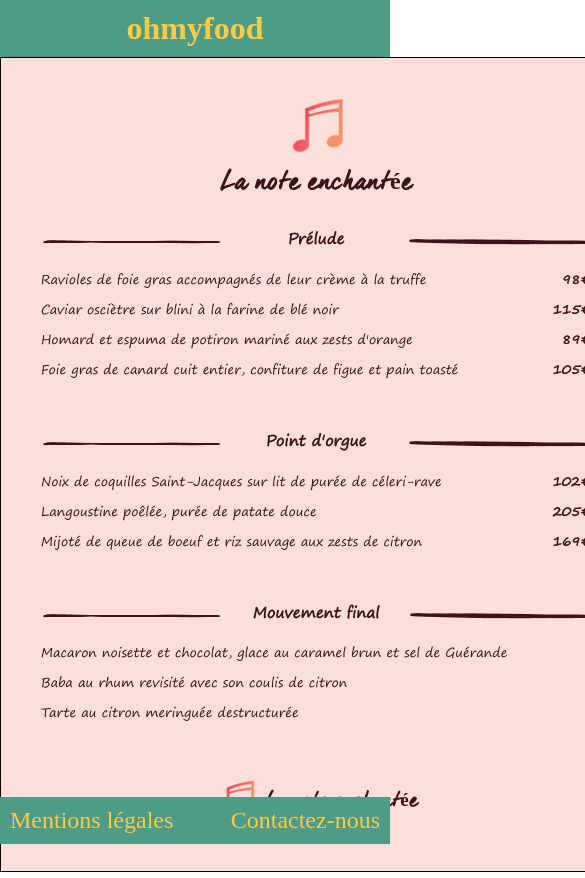
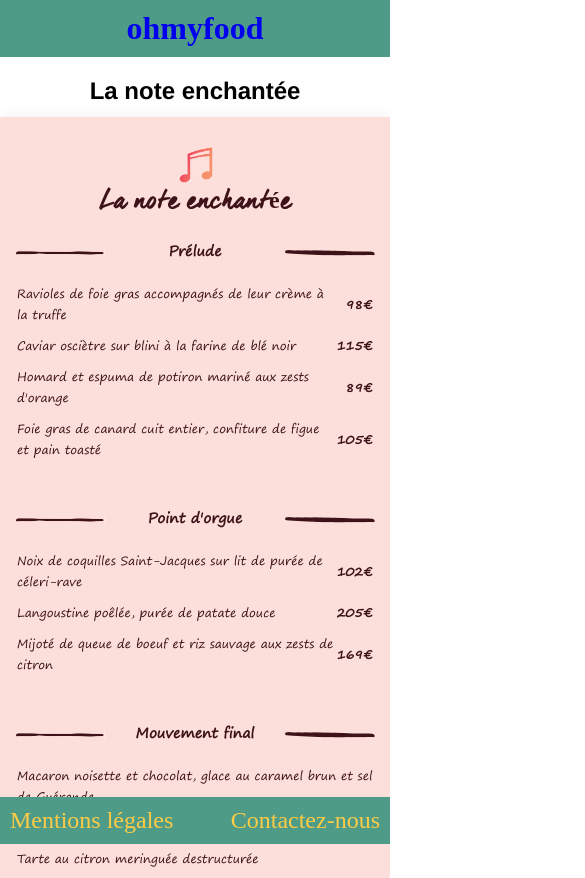
Before and after one commit to Jonathan-admin/Ohmyfood, a website: page templates/la_note_enchantee.html in a window 390 px wide. Shown: the top 878 px of the page, 585 px wide, since content can reach past the window. Drawn offline with Linux system fonts and the light colour scheme.

Commit message:
Responsive menu 1 terminé

```diff
--- a/css/base/_policies.scss
+++ b/css/base/_policies.scss
@@ -34,3 +34,7 @@
     font-family: 'DecaSerif';
     src: url('../fonts/DecaSerif.otf');
 }
+@font-face {
+    font-family: 'Helvetica';
+    src: url('../fonts/HelveticaStdBold.ttf');
+}
--- a/css/components/_block.scss
+++ b/css/components/_block.scss
@@ -1,32 +1,31 @@
-
 .menu-prev {
-    width: 30%;
-    min-width: 550px;
-    margin: auto;
     text-align: center;
-    border: 1px solid black;
-    box-shadow: 2px 2px 2px black;
-    div {
-        display: flex;
-        justify-content: space-between;
-    }
-    ul {
-        padding-left: 0;
+    box-shadow: 1px 1px 15px rgb(234,234,234);
+    &__content {
+        table-layout: auto;
+        width: 100%;
+        tr {
+            td {
                 &:nth-child(1) {
                     text-align: left;
                 }
                 &:nth-child(2) {
                     text-align: right;
                 }
-        li {
-            list-style-type: none;
             }
         }
-    &__heading {
+    }
+    &__head-section {
         display: flex;
+        justify-content: space-between;
+        img {
+            position: relative;
+        }
         div {
             display: block;
             h3 {
+                margin: 0;
+                background-color: red;
                 &:hover + div {
                     height: 0px;
                     border-top: 3px solid rgb(2,40,221);
@@ -43,4 +42,12 @@
             transition: transform 0.5s ease-in-out;
         }
     }
+    @media screen and (min-width: 500px) {
+        width: 30%;
+        min-width: 480px;
+        margin: auto;
     }
+    @media screen and (max-width: 500px) {
+        padding: 30px 15px;
+    }
+}
--- a/css/layouts/_layouts.scss
+++ b/css/layouts/_layouts.scss
@@ -1,11 +1,18 @@
-body>header {
+body {
     h1 {
         text-align: center;
         margin: 0;
         padding: 10px 0;
     }
+    main {
+        margin-bottom: 80px;
+        & > h2 {
+            text-align: center;
+            font-family: Helvetica;
+            text-shadow: 2px 2px 15px rgb(247,247,247);
+            margin-bottom: 12px;
         }
-
+    }
     footer:not(.menu-prev__footer) {
         position: fixed;
         width: 100%;
@@ -22,20 +29,8 @@ footer:not(.menu-prev__footer) {
             }
         }
     }
+}
 
-@keyframes wiggle-effect {
-    0% { transform: translate(1px, 1px) rotate(0deg); }
-    10% { transform: translate(-1px, -2px) rotate(-1deg); }
-    20% { transform: translate(-3px, 0px) rotate(1deg); }
-    30% { transform: translate(3px, 2px) rotate(0deg); }
-    40% { transform: translate(1px, -1px) rotate(1deg); }
-    50% { transform: translate(-1px, 2px) rotate(-1deg); }
-    60% { transform: translate(-3px, 1px) rotate(0deg); }
-    70% { transform: translate(3px, 1px) rotate(-1deg); }
-    80% { transform: translate(-1px, -1px) rotate(1deg); }
-    90% { transform: translate(1px, 2px) rotate(0deg); }
-    100% { transform: translate(1px, -2px) rotate(-1deg); }
- }
 
 body>header, footer:not(.menu-prev__footer) {
     background-color: $background-color;
--- a/css/main.scss
+++ b/css/main.scss
@@ -2,8 +2,7 @@
 
 @import "./layouts/layouts";
 
-@import "./pages/menus";
-@import "./pages/next";
+@import "./pages/index";
 @import "./pages/note_enchantee";
 @import "./pages/chic_a_la_francaise";
 @import "./pages/delice_papille";
@@ -11,5 +10,6 @@
 
 @import "./base/policies";
 @import "./base/body";
+@import "./base/animations";
 
 @import "./components/block"
--- a/css/pages/_note_enchantee.scss
+++ b/css/pages/_note_enchantee.scss
@@ -1,59 +1,63 @@
-.menu-prev--menu1 {
+.menu-prev {
+    &--menu1 {
         background: $background-menu1-color;
         color: rgb(61,19,25);
-    padding: 40px;
-    header {
-        .logo {
+        padding: 30px;
+        section {
+            margin-bottom: 25px;
+            font-family: segoeprint;
+            font-size: 0.75em;
+        }
+    }
+    &__content--m1 {
+        tr {
+            td {
+                padding: 4px 0;
+                &:nth-child(even) {
+                    font-weight: bold;
+                }
+            }
+        }
+    }
+    &__header--m1 {
         img {
             width: 10%;
             margin: auto;
             height: auto;
         }
-        }
         h2 {
             font-family: 'Dear Joe 6';
-            margin: 15px 0 30px 0;
+            margin: 0 0 10px 0;
+            font-size: 1.5em;
+            font-weight: bold;
         }
     }
-    section {
-        margin-bottom: 30px;
-        font-family: segoeprint;
-        font-size: 0.8em;
-        .menu-prev__heading {
-            display: flex;
+    &__head-section--m1 {
         img {
             width: 33%;
             height: 8px;
-                position: relative;
-                top: 13px;
+            top: 25px;
+            @media screen and (max-width: 500px) {
+                width: 25%;
+            }
         }
         h3 {
-                margin: 0;
             font-family: segoeprint;
-            }
-        }
-        ul {
-            li {
-                padding: 4px 0;
-            }
-            &:nth-child(even) {
-                font-weight: bold;
 
         }
     }
-    }
-    .menu-prev__footer {
+    &__footer {
         display: flex;
         justify-content: center;
         font-family: 'Dear Joe 6';
         font-weight: bold;
         font-size: 1.2em;
         img {
-            width: 40px;
-            height: 40px;
+            width: 30px;
+            height: 30px;
             margin-right: 10px;
             position: relative;
-            top: 10px;
+            top: 15px;
         }
     }
 }
--- a/templates/la_note_enchantee.html
+++ b/templates/la_note_enchantee.html
@@ -9,73 +9,78 @@
     </head>
     <body>
         <header>
-            <h1>ohmyfood</h1>
+            <h1><a href="index.html">ohmyfood</a></h1>
         </header>
-        <main class="menu-prev menu-prev--menu1">
-            <header>
-                <div class="logo">
-                    <img src="../img/menu1/note.png" />
-                </div>
+        <main>
+            <h2>La note enchantée</h2>
+            <article class="menu-prev menu-prev--menu1">
+                <header class="menu-prev__header--m1" >
+                    <img src="../img/menu1/note.png" alt="logo-m1"/>
                     <h2>La note enchantée</h2>
                 </header>
                 <section>
-                <div class="menu-prev__heading">
-                    <img src="../img/menu1/left-line.png" />
+                    <div class="menu-prev__head-section menu-prev__head-section--m1">
+                        <img src="../img/menu1/left-line.png" alt="left line"/>
                         <h3>Prélude</h3>
-                    <img src="../img/menu1/right-line.png" />
+                        <img src="../img/menu1/right-line.png" alt="right line"/>
                     </div>
-                <div>
-                    <ul>
-                        <li>Ravioles de foie gras accompagnés de leur crème à la truffe</li>
-                        <li>Caviar osciètre sur blini à la farine de blé noir</li>
-                        <li>Homard et espuma de potiron mariné aux zests d'orange</li>
-                        <li>Foie gras de canard cuit entier, confiture de figue et pain toasté</li>
-                    </ul>
-                    <ul>
-                        <li>98€</li>
-                        <li>115€</li>
-                        <li>89€</li>
-                        <li>105€</li>
-                    </ul>
-                </div>
+                    <table class="menu-prev__content menu-prev__content--m1">
+                        <tr>
+                            <td>Ravioles de foie gras accompagnés de leur crème à la truffe</td>
+                            <td>98€</td>
+                        </tr>
+                        <tr>
+                            <td>Caviar osciètre sur blini à la farine de blé noir</td>
+                            <td>115€</td>
+                        </tr>
+                        <tr>
+                            <td>Homard et espuma de potiron mariné aux zests d'orange</td>
+                            <td>89€</td>
+                        </tr>
+                        <tr>
+                            <td>Foie gras de canard cuit entier, confiture de figue et pain toasté</td>
+                            <td>105€</td>
+                        </tr>
+                    </table>
                 </section>
                 <section>
-                <div class="menu-prev__heading">
-                    <img src="../img/menu1/left-line.png" />
+                    <div class="menu-prev__head-section menu-prev__head-section--m1">
+                        <img src="../img/menu1/left-line.png" alt="left line"/>
                         <h3>Point d'orgue</h3>
-                    <img src="../img/menu1/right-line.png" />
+                        <img src="../img/menu1/right-line.png" alt="right line"/>
                     </div>
-                <div class="menu-prev__heading">
-                    <ul>
-                        <li>Noix de coquilles Saint-Jacques sur lit de purée de céleri-rave</li>
-                        <li>Langoustine poêlée, purée de patate douce</li>
-                        <li>Mijoté de queue de boeuf et riz sauvage aux zests de citron</li>
-                    </ul>
-                    <ul>
-                        <li>102€</li>
-                        <li>205€</li>
-                        <li>169€</li>
-                    </ul>
-                </div>
+                    <table class="menu-prev__content menu-prev__content--m1">
+                        <tr>
+                            <td>Noix de coquilles Saint-Jacques sur lit de purée de céleri-rave</td>
+                            <td>102€</td>
+                        </tr>
+                        <tr>
+                            <td>Langoustine poêlée, purée de patate douce</td>
+                            <td>205€</td>
+                        </tr>
+                        <tr>
+                            <td>Mijoté de queue de boeuf et riz sauvage aux zests de citron</td>
+                            <td>169€</td>
+                        </tr>
+                    </table>
                 </section>
                 <section>
-                <div class="menu-prev__heading">
-                    <img src="../img/menu1/left-line.png" />
+                    <div class="menu-prev__head-section menu-prev__head-section--m1">
+                        <img src="../img/menu1/left-line.png" alt="left line"/>
                         <h3>Mouvement final</h3>
-                    <img src="../img/menu1/right-line.png" />
+                        <img src="../img/menu1/right-line.png" alt="right line"/>
                     </div>
-                <div>
-                    <ul>
-                        <li>Macaron noisette et chocolat, glace au caramel brun et sel de Guérande</li>
-                        <li>Baba au rhum revisité avec son coulis de citron</li>
-                        <li>Tarte au citron meringuée destructurée</li>
-                    </ul>
-                </div>
+                    <table class="menu-prev__content menu-prev__content--m1">
+                        <tr><td>Macaron noisette et chocolat, glace au caramel brun et sel de Guérande</td></tr>
+                        <tr><td>Baba au rhum revisité avec son coulis de citron</td></tr>
+                        <tr><td>Tarte au citron meringuée destructurée</td></tr>
+                    </table>
                 </section>
                 <footer class="menu-prev__footer">
-                <img src="../img/menu1/note.png" />
+                    <img src="../img/menu1/note.png" alt="logo-m1"/>
                     <p>La note enchantée</p>
                 </footer>
+            </article>
         </main>
         <footer>
             <a href="legals_mentions.html">Mentions légales</a>
```
Also changed, not shown: css/base/_animations.scss (added, +18 -0 lines), css/pages/_index.scss (renamed from css/pages/_menus.scss, +35 -0 lines), css/pages/_next.scss (deleted, +0 -40 lines), templates/index.html (+2 -2 lines), templates/la_palette_du_gout.html (+8 -5 lines), templates/le_chic_a_la_francaise.html (+6 -3 lines), templates/le_delice_des_papilles.html (+7 -5 lines), css/styles.css, fonts/HelveticaStdBold.ttf (added), 1 other file. Lines whose indentation alone changed are shown as unchanged.
